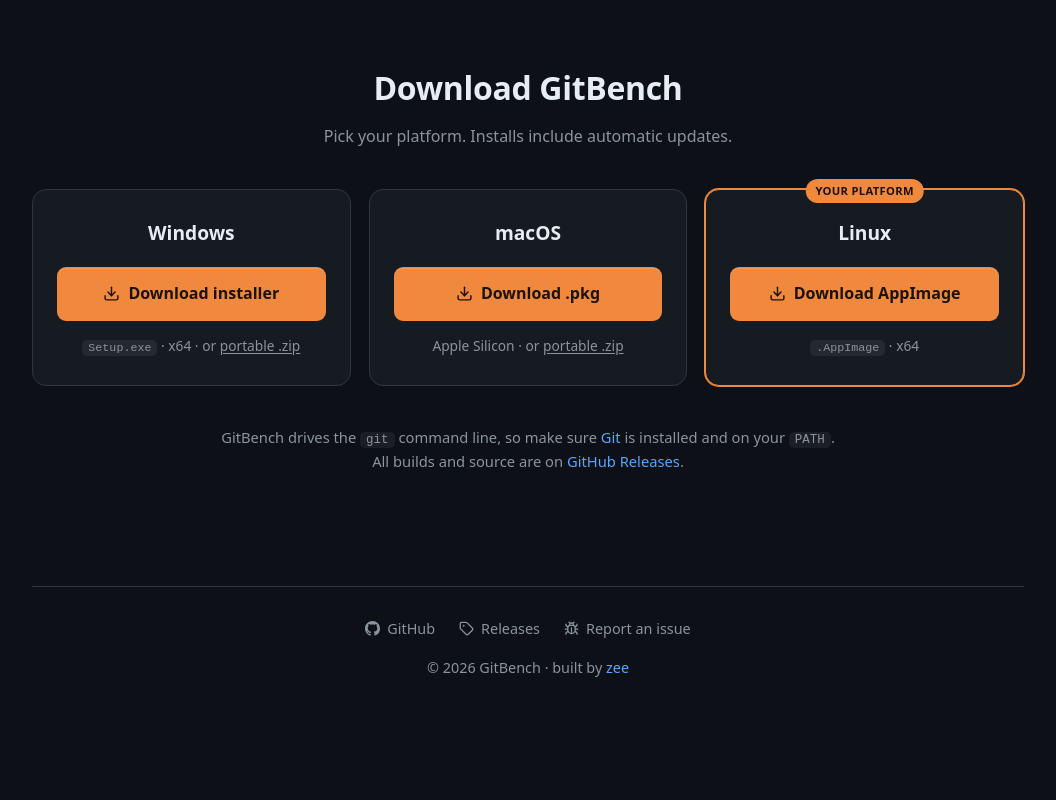
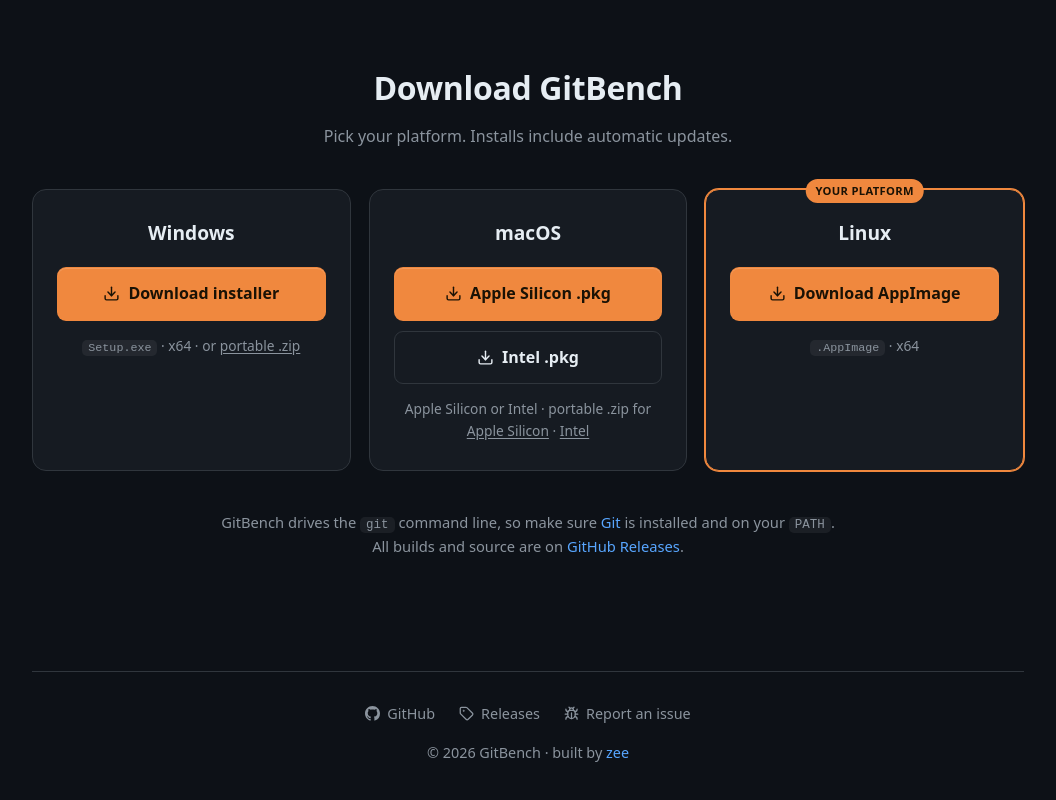
Before and after one commit to Zeejfps/GitBench-Site, a Svelte app: page / in a window 1280 px wide. Shown: the part 2231-3031 px from the top of the page, without its empty margins (112-1168 px from the left). Before the commit the page ends 2980 px from the top, so only its background shows below. Built offline with nearby package versions, Linux system fonts and the light colour scheme; no server answers.

Commit message:
Added support for apple silicone

```diff
--- a/src/App.svelte
+++ b/src/App.svelte
@@ -24,6 +24,8 @@
     winPortable: dl('GitBench-win-x64-Portable.zip'),
     macPkg: dl('GitBench-osx-arm64-Setup.pkg'),
     macPortable: dl('GitBench-osx-arm64-Portable.zip'),
+    macPkgIntel: dl('GitBench-osx-x64-Setup.pkg'),
+    macPortableIntel: dl('GitBench-osx-x64-Portable.zip'),
     linuxAppImage: dl('GitBench-linux-x64.AppImage'),
   }
 
@@ -147,7 +149,7 @@
           {:else}
             Latest release · free
           {/if}
-          {#if os === 'mac'} · Apple Silicon{/if}
+          {#if os === 'mac'} · Apple Silicon &amp; Intel{/if}
           · <a href="#download">other platforms</a>
         </p>
       </div>
@@ -206,10 +208,12 @@
 
       <article class="platform" class:recommended={os === 'mac'}>
         <h3>macOS</h3>
-        <a class="btn primary block" href={assets.macPkg} rel="noopener"><Download size={17} aria-hidden="true" /> Download .pkg</a>
+        <a class="btn primary block" href={assets.macPkg} rel="noopener"><Download size={17} aria-hidden="true" /> Apple Silicon .pkg</a>
+        <a class="btn secondary block" href={assets.macPkgIntel} rel="noopener"><Download size={17} aria-hidden="true" /> Intel .pkg</a>
         <p class="platform-meta">
-          Apple Silicon · or
-          <a href={assets.macPortable} rel="noopener">portable .zip</a>
+          Apple Silicon or Intel · portable .zip for
+          <a href={assets.macPortable} rel="noopener">Apple Silicon</a> ·
+          <a href={assets.macPortableIntel} rel="noopener">Intel</a>
         </p>
       </article>
 
@@ -391,9 +395,20 @@
     background: #f7984f;
     box-shadow: 0 8px 24px -8px var(--accent);
   }
+  .btn.secondary {
+    background: var(--bg-elev);
+    color: var(--text);
+    border-color: var(--border);
+  }
+  .btn.secondary:hover {
+    border-color: var(--accent);
+  }
   .btn.block {
     display: flex;
     width: 100%;
+  }
+  .btn.block + .btn.block {
+    margin-top: 10px;
   }
   .btn :global(svg) {
     flex: none;
```
